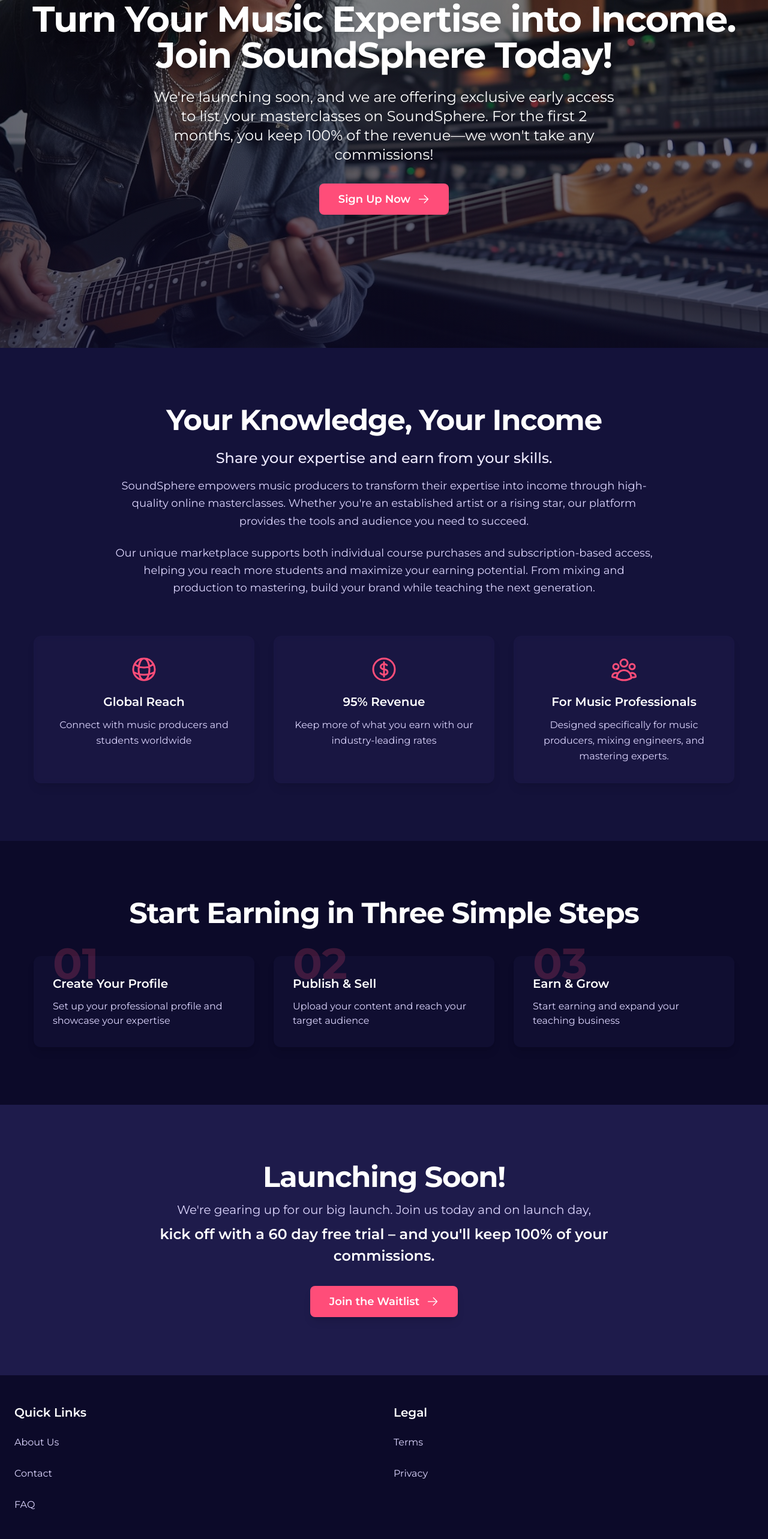
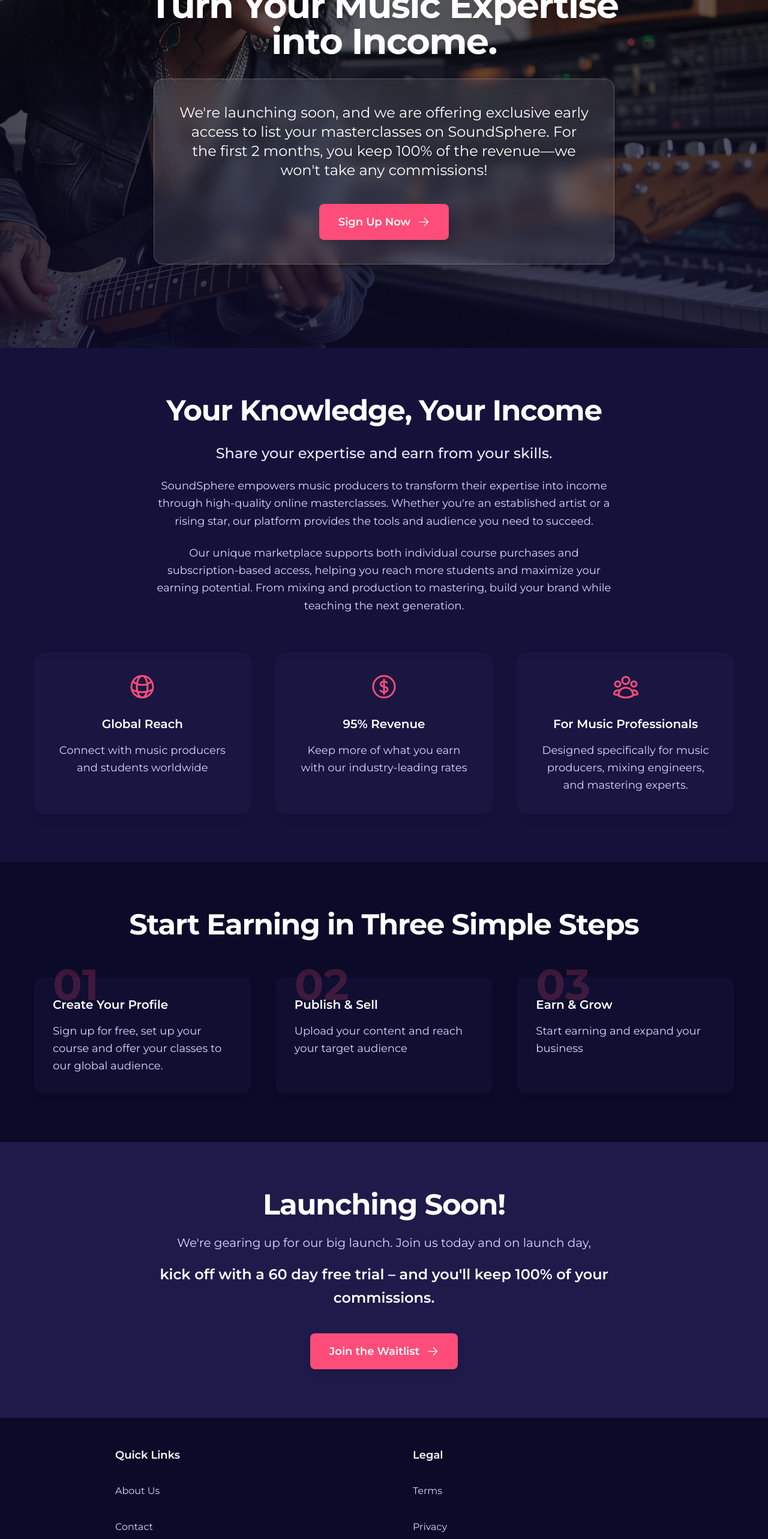
Before and after one commit to gabriberetti/soundsphere_landing, a Next.js app: page / in a window 1280 px wide. Shown: the part 220-2786 px from the top of the page at 60% size. Built offline with nearby package versions, Linux system fonts and the light colour scheme.

Commit message:
UI improvements: Enhanced layout consistency and accessibility. Improved footer alignment, touch targets, contrast, spacing, and interactions

```diff
--- a/src/app/page.tsx
+++ b/src/app/page.tsx
@@ -12,47 +12,54 @@
             src="/studio-bg.jpeg"
             alt="Music studio background"
             fill
-            className="object-cover scale-105 transform hover:scale-100 transition-transform duration-[2s]"
+            className="object-cover object-center scale-105 transform hover:scale-100 transition-transform duration-[2s]"
             priority
             quality={100}
           />
-          <div className="absolute inset-0 bg-gradient-to-b from-black/30 to-primary-900/70 z-10" />
+          <div className="absolute inset-0 bg-gradient-to-b from-black/50 to-primary-900/80 z-10" />
         </div>
-        <div className="container-width relative z-20 text-center text-white px-6 py-8 animate-fade-in">
-          <h1 className="text-4xl md:text-5xl lg:text-6xl font-bold mb-6 tracking-tight leading-tight drop-shadow-lg">
-          Turn Your Music Expertise into Income. <br></br>
-          Join SoundSphere Today!
+        <div className="container-width relative z-20 text-center text-white px-6 py-12 animate-fade-in">
+          <h1 className="text-4xl md:text-5xl lg:text-6xl font-bold mb-8 tracking-tight leading-tight drop-shadow-lg max-w-4xl mx-auto">
+            Join SoundSphere Today!<br />
+            Turn Your Music Expertise into Income.
           </h1>
-          <p className="text-xl md:text-2xl mb-8 max-w-3xl mx-auto leading-normal drop-shadow-lg">
+          <div className="backdrop-blur-md bg-white/10 rounded-2xl p-8 md:p-10 shadow-xl border border-white/20 max-w-3xl mx-auto">
+            <p className="text-xl md:text-2xl mb-10 leading-relaxed drop-shadow-lg">
               We&apos;re launching soon, and we are offering exclusive early access to list your masterclasses on SoundSphere. For the first 2 months, you keep 100% of the revenue—we won&apos;t take any commissions!
             </p>
-          <Link href="/signup" className="btn-primary text-lg min-h-[44px] min-w-[200px] px-8 group inline-flex items-center">
+            <Link
+              href="/signup"
+              className="btn-primary text-lg min-h-[44px] min-w-[200px] px-8 py-4 group inline-flex items-center justify-center hover:scale-105 transition-all duration-300"
+              role="button"
+              aria-label="Sign up for early access"
+            >
               Sign Up Now
               <ArrowRightIcon className="w-5 h-5 ml-3 inline-block group-hover:translate-x-1 transition-transform" />
             </Link>
           </div>
+        </div>
       </section>
 
       {/* Platform Overview */}
-      <section className="section-padding bg-primary-800">
+      <section className="section-padding bg-primary-800 py-20">
         <div className="container-width px-6">
           <div className="text-center max-w-4xl mx-auto mb-16">
-            <h2 className="text-4xl md:text-5xl font-bold mb-6 tracking-tight text-white">
+            <h2 className="text-3xl md:text-4xl lg:text-5xl font-bold mb-8 tracking-tight text-white">
               Your Knowledge, Your Income
             </h2>
-            <p className="text-2xl text-primary-100 font-medium mb-4">
+            <p className="text-xl md:text-2xl text-primary-100 font-medium mb-6">
               Share your expertise and earn from your skills.
             </p>
             <div className="space-y-6 text-lg text-primary-200 leading-relaxed">
-              <p>
+              <p className="max-w-3xl mx-auto">
                 SoundSphere empowers music producers to transform their expertise into income through high-quality online masterclasses. Whether you&apos;re an established artist or a rising star, our platform provides the tools and audience you need to succeed.
               </p>
-              <p>
+              <p className="max-w-3xl mx-auto">
                 Our unique marketplace supports both individual course purchases and subscription-based access, helping you reach more students and maximize your earning potential. From mixing and production to mastering, build your brand while teaching the next generation.
               </p>
             </div>
           </div>
-          <div className="grid md:grid-cols-3 gap-8">
+          <div className="grid md:grid-cols-3 gap-8 md:gap-10">
             {[
               {
                 icon: <GlobeAltIcon className="w-12 h-12 text-accent-pink" />,
@@ -72,11 +79,11 @@
             ].map((feature, index) => (
               <div
                 key={index}
-                className="text-center p-8 rounded-xl bg-primary-700/50 backdrop-blur-sm shadow-lg hover:shadow-xl transition-all duration-300 hover:-translate-y-1"
+                className="text-center p-8 rounded-2xl bg-primary-700/50 backdrop-blur-sm shadow-lg hover:shadow-xl transition-all duration-300 hover:-translate-y-1"
               >
-                <div className="flex justify-center mb-4">{feature.icon}</div>
-                <h3 className="text-xl font-semibold mb-3 text-white">{feature.title}</h3>
-                <p className="text-primary-200 leading-relaxed">{feature.description}</p>
+                <div className="flex justify-center mb-6">{feature.icon}</div>
+                <h3 className="text-xl font-semibold mb-4 text-white">{feature.title}</h3>
+                <p className="text-lg text-primary-200 leading-relaxed">{feature.description}</p>
               </div>
             ))}
           </div>
@@ -84,17 +91,17 @@
       </section>
 
       {/* Why Join SoundSphere */}
-      <section className="section-padding bg-primary-900">
+      <section className="section-padding bg-primary-900 py-20">
         <div className="container-width px-6">
-          <h2 className="text-4xl md:text-5xl font-bold text-center mb-12 tracking-tight text-white">
+          <h2 className="text-3xl md:text-4xl lg:text-5xl font-bold text-center mb-16 tracking-tight text-white">
             Start Earning in Three Simple Steps
           </h2>
-          <div className="grid md:grid-cols-3 gap-8">
+          <div className="grid md:grid-cols-3 gap-8 md:gap-10">
             {[
               {
                 step: '01',
                 title: 'Create Your Profile',
-                description: 'Set up your professional profile and showcase your expertise',
+                description: 'Sign up for free, set up your course and offer your classes to our global audience.',
               },
               {
                 step: '02',
@@ -104,15 +111,15 @@
               {
                 step: '03',
                 title: 'Earn & Grow',
-                description: 'Start earning and expand your teaching business',
+                description: 'Start earning and expand your business',
               },
             ].map((step, index) => (
-              <div key={index} className="relative p-8 bg-primary-800/50 rounded-xl shadow-lg">
+              <div key={index} className="relative p-8 bg-primary-800/50 rounded-2xl shadow-lg">
                 <span className="absolute -top-6 left-8 text-7xl font-bold text-accent-pink/20">
                   {step.step}
                 </span>
-                <h3 className="text-xl font-semibold mb-3 relative text-white">{step.title}</h3>
-                <p className="text-primary-200 leading-normal relative">{step.description}</p>
+                <h3 className="text-xl font-semibold mb-4 relative text-white">{step.title}</h3>
+                <p className="text-lg text-primary-200 leading-relaxed relative">{step.description}</p>
               </div>
             ))}
           </div>
@@ -120,19 +127,24 @@
       </section>
 
       {/* CTA Section */}
-      <section className="section-padding bg-primary-700">
+      <section className="section-padding bg-primary-700 py-20">
         <div className="container-width px-6">
           <div className="text-center max-w-4xl mx-auto">
-            <h2 className="text-4xl md:text-5xl font-bold mb-4 tracking-tight text-white">
+            <h2 className="text-3xl md:text-4xl lg:text-5xl font-bold mb-6 tracking-tight text-white">
               Launching Soon!
             </h2>
-            <p className="text-xl mb-2 leading-normal text-primary-200">
+            <p className="text-xl mb-4 leading-relaxed text-primary-200">
               We&apos;re gearing up for our big launch. Join us today and on launch day,
             </p>
-            <p className="text-2xl font-semibold mb-8 leading-normal text-white">
+            <p className="text-2xl font-semibold mb-10 leading-relaxed text-white">
               kick off with a 60 day free trial – and you&apos;ll keep 100% of your commissions.
             </p>
-            <Link href="/signup" className="btn-primary text-lg min-h-[44px] min-w-[200px] px-8 group inline-flex items-center">
+            <Link
+              href="/signup"
+              className="btn-primary text-lg min-h-[44px] min-w-[200px] px-8 py-4 group inline-flex items-center justify-center hover:scale-105 transition-all duration-300"
+              role="button"
+              aria-label="Join the waitlist"
+            >
               Join the Waitlist
               <ArrowRightIcon className="w-5 h-5 ml-3 inline-block group-hover:translate-x-1 transition-transform" />
             </Link>
@@ -143,25 +155,64 @@
       {/* Footer */}
       <footer className="bg-primary-900 text-primary-200 py-12 border-t border-primary-700">
         <div className="container-width px-6">
-          <div className="grid md:grid-cols-2 gap-8">
+          <div className="grid md:grid-cols-2 gap-12 md:gap-24 max-w-4xl mx-auto">
             <div>
-              <h3 className="text-white text-xl font-semibold mb-4">Quick Links</h3>
-              <ul className="space-y-3">
-                <li><Link href="/about" className="hover:text-white transition-colors py-2 inline-block min-w-[44px]">About Us</Link></li>
-                <li><Link href="/contact" className="hover:text-white transition-colors py-2 inline-block min-w-[44px]">Contact</Link></li>
-                <li><Link href="/faq" className="hover:text-white transition-colors py-2 inline-block min-w-[44px]">FAQ</Link></li>
+              <h3 className="text-white text-lg font-semibold mb-6">Quick Links</h3>
+              <nav>
+                <ul className="space-y-4">
+                  <li>
+                    <Link
+                      href="/about"
+                      className="hover:text-white transition-colors py-2 px-4 -ml-4 inline-flex items-center min-w-[44px] min-h-[44px] rounded hover:bg-white/5 w-full"
+                    >
+                      About Us
+                    </Link>
+                  </li>
+                  <li>
+                    <Link
+                      href="/contact"
+                      className="hover:text-white transition-colors py-2 px-4 -ml-4 inline-flex items-center min-w-[44px] min-h-[44px] rounded hover:bg-white/5 w-full"
+                    >
+                      Contact
+                    </Link>
+                  </li>
+                  <li>
+                    <Link
+                      href="/faq"
+                      className="hover:text-white transition-colors py-2 px-4 -ml-4 inline-flex items-center min-w-[44px] min-h-[44px] rounded hover:bg-white/5 w-full"
+                    >
+                      FAQ
+                    </Link>
+                  </li>
                 </ul>
+              </nav>
             </div>
             <div>
-              <h3 className="text-white text-xl font-semibold mb-4">Legal</h3>
-              <ul className="space-y-3">
-                <li><Link href="/terms" className="hover:text-white transition-colors py-2 inline-block min-w-[44px]">Terms</Link></li>
-                <li><Link href="/privacy" className="hover:text-white transition-colors py-2 inline-block min-w-[44px]">Privacy</Link></li>
+              <h3 className="text-white text-lg font-semibold mb-6">Legal</h3>
+              <nav>
+                <ul className="space-y-4">
+                  <li>
+                    <Link
+                      href="/terms"
+                      className="hover:text-white transition-colors py-2 px-4 -ml-4 inline-flex items-center min-w-[44px] min-h-[44px] rounded hover:bg-white/5 w-full"
+                    >
+                      Terms
+                    </Link>
+                  </li>
+                  <li>
+                    <Link
+                      href="/privacy"
+                      className="hover:text-white transition-colors py-2 px-4 -ml-4 inline-flex items-center min-w-[44px] min-h-[44px] rounded hover:bg-white/5 w-full"
+                    >
+                      Privacy
+                    </Link>
+                  </li>
                 </ul>
+              </nav>
             </div>
           </div>
           <div className="mt-12 pt-8 border-t border-primary-800 text-center">
-            <p className="text-primary-300">&copy; {new Date().getFullYear()} SoundSphere. All rights reserved.</p>
+            <p className="text-sm text-primary-300">&copy; {new Date().getFullYear()} SoundSphere. All rights reserved.</p>
           </div>
         </div>
       </footer>
```
Lines whose indentation alone changed are shown as unchanged.
